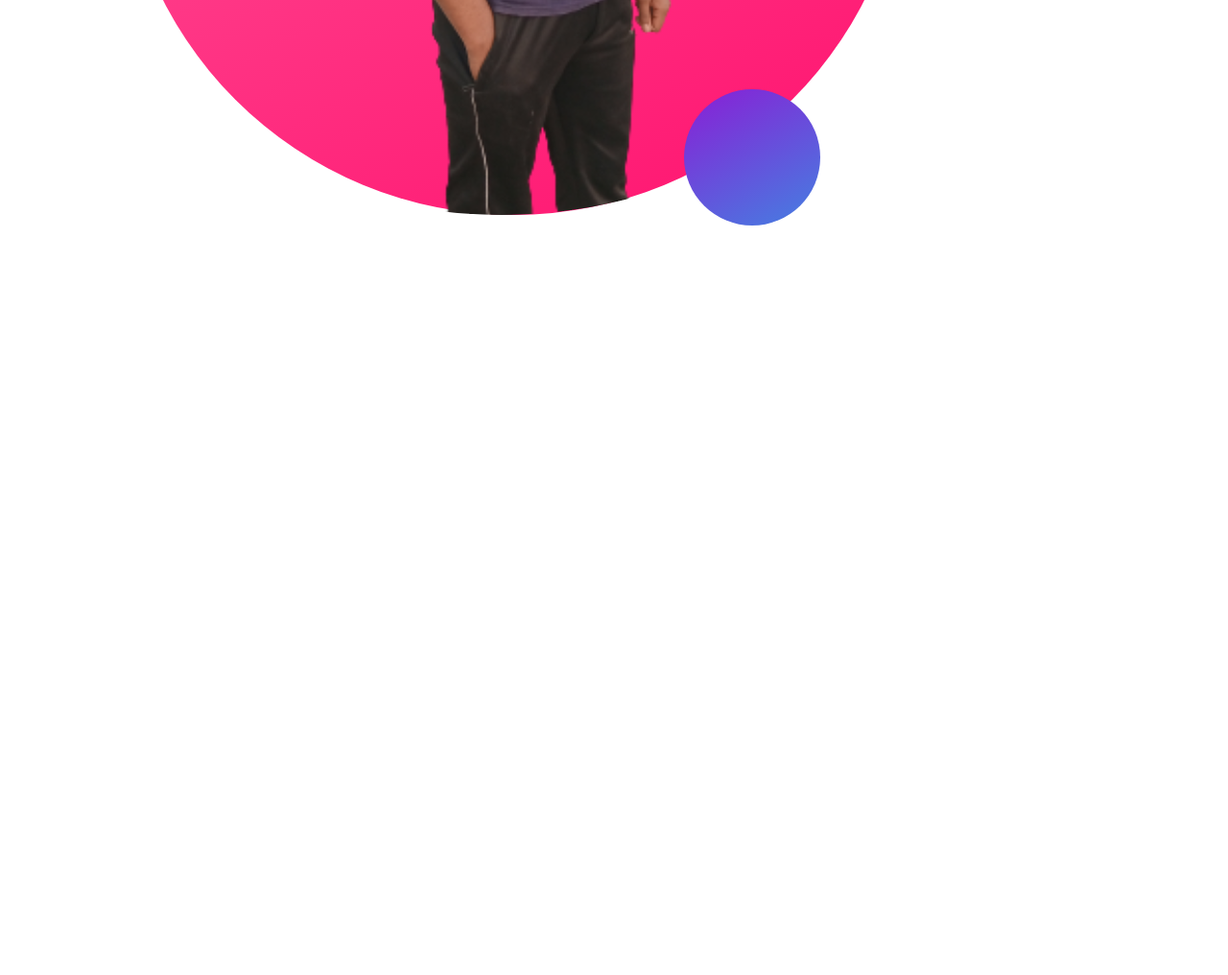
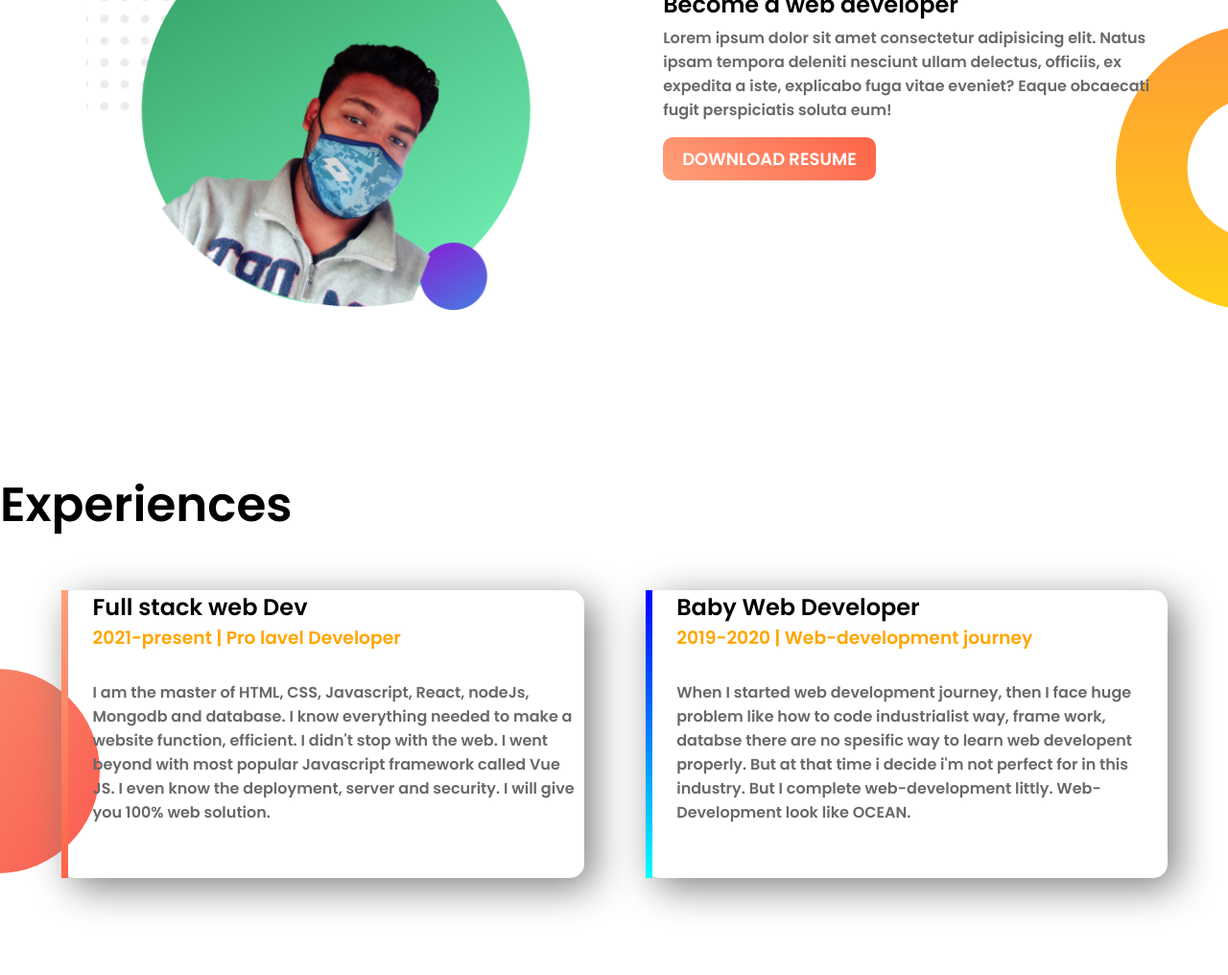
Before and after one commit to rhsumonDev/web-portfolio, a plain HTML site: page index.html in a window 1280 px wide. Shown: the part 767-1783 px from the top of the page at 96% size. Before the commit the page ends 1006 px from the top, so only its background shows below. Drawn offline with Linux system fonts and the light colour scheme.

Commit message:
crate new web portfolio

```diff
--- a/index.html
+++ b/index.html
@@ -5,18 +5,49 @@
     <meta name="viewport" content="width=device-width, initial-scale=1.0">
     <!-- External css file linkup -->
     <link rel="stylesheet" href="style.css">
+    <!--Google font-->
+    <link href="https://fonts.googleapis.com/css2?family=Poppins:wght@600&display=swap" rel="stylesheet">
     <title>portfolio wbsite</title>
 </head>
 <body>
-    <section>
+    <section class="top-banner">
         <div class="half-width">
             <h1>Welcome to</h1>
-            <h1><span class="name-heighlight">R H Sumon</span>Website</h1>
+            <h1><span class="name-heighlight">R H SUMON</span> Website</h1>
             <p>you might saw me jumping, climbing building, and stooping trains. but nobody pays me a dime for that for work. that's why i am learning and amstering web development. i will not stop untill I become the Web-Development Hero</p>
+            <br>
+            <a target="_blank" href="https://rhsumon.info" class="hire-button">HIRE ME</a>
         </div>
         <div class="half-width">
             <img src="images/sumon.png" alt="sumon">
         </div>
     </section>
+    <section class="dream-area">
+        <div class="half-width">
+            <img src="images/sumon1.png" alt="sumon1">
+        </div>
+        <div class="half-width">
+            <h1>Dream Big</h1>
+            <h2>Become a web developer</h2>
+            <p>Lorem ipsum dolor sit amet consectetur adipisicing elit. Natus ipsam tempora deleniti nesciunt ullam delectus, officiis, ex expedita a iste, explicabo fuga vitae eveniet? Eaque obcaecati fugit perspiciatis soluta eum!</p> <br>
+            <a target="_blank" href="https://rhsumon.info" class="hire-button">DOWNLOAD RESUME</a>
+        </div>
+    </section>
+    <section class="expriance-area">
+        <h1>Experiences</h1>
+        <div id="full-stack" class="half-width single-experience">
+            <h2>Full stack web Dev</h2>
+            <h3 class="name-heighlight">2021-present | Pro lavel Developer</h3>
+            <p>I am the master of HTML, CSS, Javascript, React, nodeJs, Mongodb and database. I know everything needed to make a website function, efficient. I didn't stop with the web. I went beyond with most popular Javascript framework called Vue JS. I even know the deployment, server and security. I will give you 100% web solution.</p>
+        </div>
+        <div id="baby-web" class="half-width single-experience">
+            <h2>Baby Web Developer</h2>
+            <h3 class="name-heighlight">2019-2020 | Web-development journey</h3>
+            <p>When I started web development journey, then I face huge problem like how to code industrialist way, frame work, databse there are no spesific way to learn web developent properly. But at that time i decide i'm not perfect for in this industry. But I complete web-development littly. Web-Development look like OCEAN.</p>
+        </div>
+    </section>
+    <footer>
+        <p> &copy; RHSumon 2021, all rights reserved.</p>
+    </footer>
 </body>
 </html>
--- a/style.css
+++ b/style.css
@@ -1,3 +1,7 @@
+body{
+    font-family: 'Poppins', sans-serif;
+
+}
 *{
     margin:0;
     padding:0;
@@ -5,9 +9,75 @@
 h1{
     font-size: 50px;
 }
+p{
+    color: dimgray;
+    padding-top: 5px;
+}
 .name-heighlight{
-    color:yellow;
+    color:orange;
 }
 .half-width{
     width: 40%;
+    float: left;
+    margin-left: 5%;
+    padding-left: 2%;
+    margin-top: 4%;
 }
+
+.half-width img{
+    width: 100%;
+}
+
+.top-banner{
+    background-image: url(images/top-banner.png);
+    background-repeat: no-repeat;
+}
+section{
+    height: 500px;
+    padding-bottom: 8em;
+}
+.hire-button{
+    text-decoration: none;
+    background-image: linear-gradient(45deg, lightsalmon, tomato);
+    padding: 10px 20px;
+    border-radius: 10px;
+    font-weight: bold;
+    font-size: 18px;
+    color: white;
+}
+.dream-area{
+    background-image: url(images/dream-bg.png);
+    background-repeat: no-repeat;
+    background-position: right;
+}
+.single-experience{
+    box-shadow: 10px 10px 40px gray;
+    border-radius: 15px;
+    height: 60%;
+}
+.expriance-area{
+    background-image: url(images/exp-bg.png);
+    background-repeat: no-repeat;
+    background-position: left;
+}
+#full-stack{
+    border-left: 7px solid;
+    border-image: linear-gradient(180deg, lightsalmon, tomato);
+    border-image-slice: 1;
+}
+
+#baby-web{
+    border-left: 7px solid;
+    border-image: linear-gradient(180deg, blue, cyan);
+    border-image-slice: 1;
+
+}
+#full-stack p{
+    padding-top: 30px;
+}
+#baby-web p{
+    padding-top: 30px;
+}
+footer p{
+    text-align: center;
+}
```
Also changed, not shown: images/dream-bg.png (added), images/exp-bg.png (added), images/top-banner.png (added).
